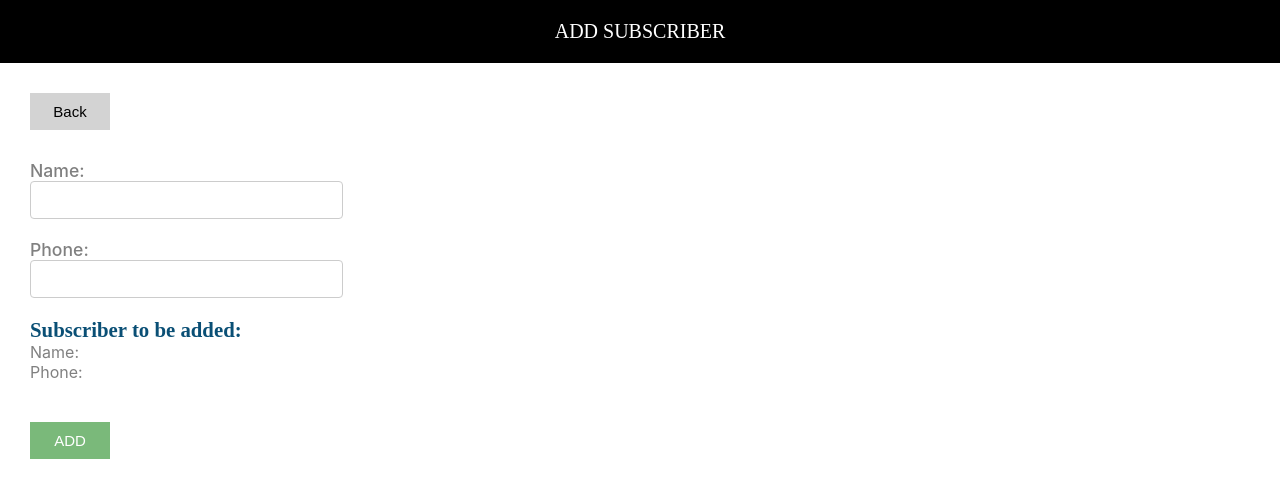
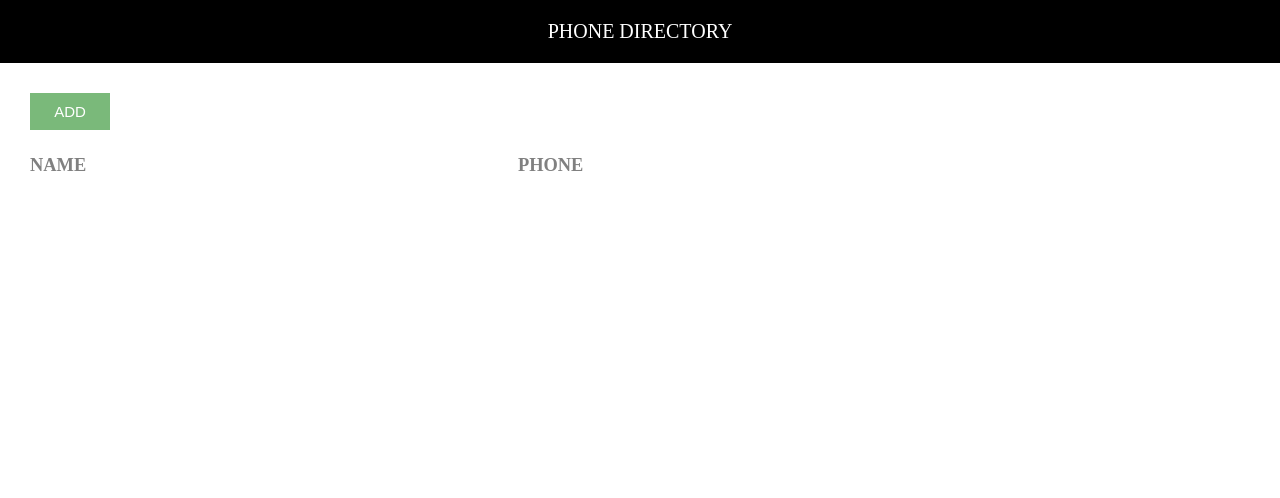
Before and after one commit to narendra-gowda/phone-directory, a React (Create React App) app: page / in a window 1280 px wide. Shown: the top 498 px of the page. Built offline with nearby package versions, Linux system fonts and the light colour scheme.

Commit message:
Added state in AddSubscriber and App components

```diff
--- a/src/AddSubscriber.js
+++ b/src/AddSubscriber.js
@@ -3,6 +3,20 @@
 import './AddSubscriber.css';
 
 class AddSubscriber extends Component{
+  constructor(){
+    super();
+    this.state = {
+      id:0,
+      name: '',
+      phone: ''
+    }
+  }
+  inputChangedHandler = (e) =>{
+    const state = this.state;
+    state[e.target.name] = e.target.value;
+    this.setState(state);
+    console.log(state);
+  }
   render(){
     return(
       <div>
@@ -12,13 +26,13 @@
         </div>
         <form className="form-container">
           <label htmlFor="name" className="label-control">Name: </label><br/>
-          <input id="name" name="name" type="text" className="input-control"/><br/><br/>
+          <input id="name" name="name" type="text" className="input-control" onChange={this.inputChangedHandler}/><br/><br/>
           <label htmlFor="phone" className="label-control">Phone: </label><br/>
-          <input id="phone" name="phone" type="text" className="input-control"/><br/><br/>
+          <input id="phone" name="phone" type="text" className="input-control" onChange={this.inputChangedHandler}/><br/><br/>
           <div>
             <span className="subscriber-info-container">Subscriber to be added: </span><br/>
-            <span className="subscriber-info">Name: </span><br/>
-            <span className="subscriber-info">Phone: </span><br/><br/><br/>
+            <span className="subscriber-info">Name: {this.state.name}</span><br/>
+            <span className="subscriber-info">Phone: {this.state.phone}</span><br/><br/><br/>
             </div>
           <button type="submit" className="custom-btn add-btn">ADD</button>
         </form>
--- a/src/App.js
+++ b/src/App.js
@@ -1,4 +1,4 @@
-import React from 'react';
+import React,{Component} from 'react';
 import Header from './Header';
 import {Fragment} from 'react';
 import './App.css';
@@ -6,23 +6,32 @@
 function deleteHandler(props) {
   alert(props);
 }
+// let subscribers = [
+//   { id: 1,
+//     name: 'Naren',
+//    phone: 9980636388
+//   },
+//   { id: 2,
+//     name: 'Deepu',
+//     phone: 1234567890
+//   },
+//   {
+//     id:3,
+//     name: 'Jinny',
+//     phone: 8125637264
+//   }
+// ]
 
-function App() {
-  let subscribers = [
-    { id: 1,
-      name: 'Naren',
-     phone: 9980636388
-    },
-    { id: 2,
-      name: 'Deepu',
-      phone: 1234567890
-    },
-    {
-      id:3,
-      name: 'Jinny',
-      phone: 8125637264
+class App extends Component {
+
+  constructor(){
+    super();
+    this.state = {
+      subscribers:[]
     }
-  ]
+  }
+
+  render(){
   return (
     <Fragment>
       <Header heading="PHONE DIRECTORY"/>
@@ -33,7 +42,7 @@
           <span className="grid-headings">PHONE</span>
         </div>
         {
-          subscribers.map(sub =>{
+          this.state.subscribers.map(sub =>{
             return(
               <div className="grid-container" key={sub.id}>
                 <span className="grid-items">{sub.name}</span>
@@ -48,7 +57,7 @@
       </div>
     </Fragment>
   );
-
+  }
 }
 
 export default App;
--- a/src/index.js
+++ b/src/index.js
@@ -2,14 +2,13 @@
 import ReactDOM from 'react-dom';
 import './index.css';
 import './common/common.css';
-import './AddSubscriber.css';
 import App from './App';
 import AddSubscriber from './AddSubscriber';
 import * as serviceWorker from './serviceWorker';
 
 ReactDOM.render(
   <React.StrictMode>
-    <AddSubscriber />
+    <App />
   </React.StrictMode>,
   document.getElementById('root')
 );
```
